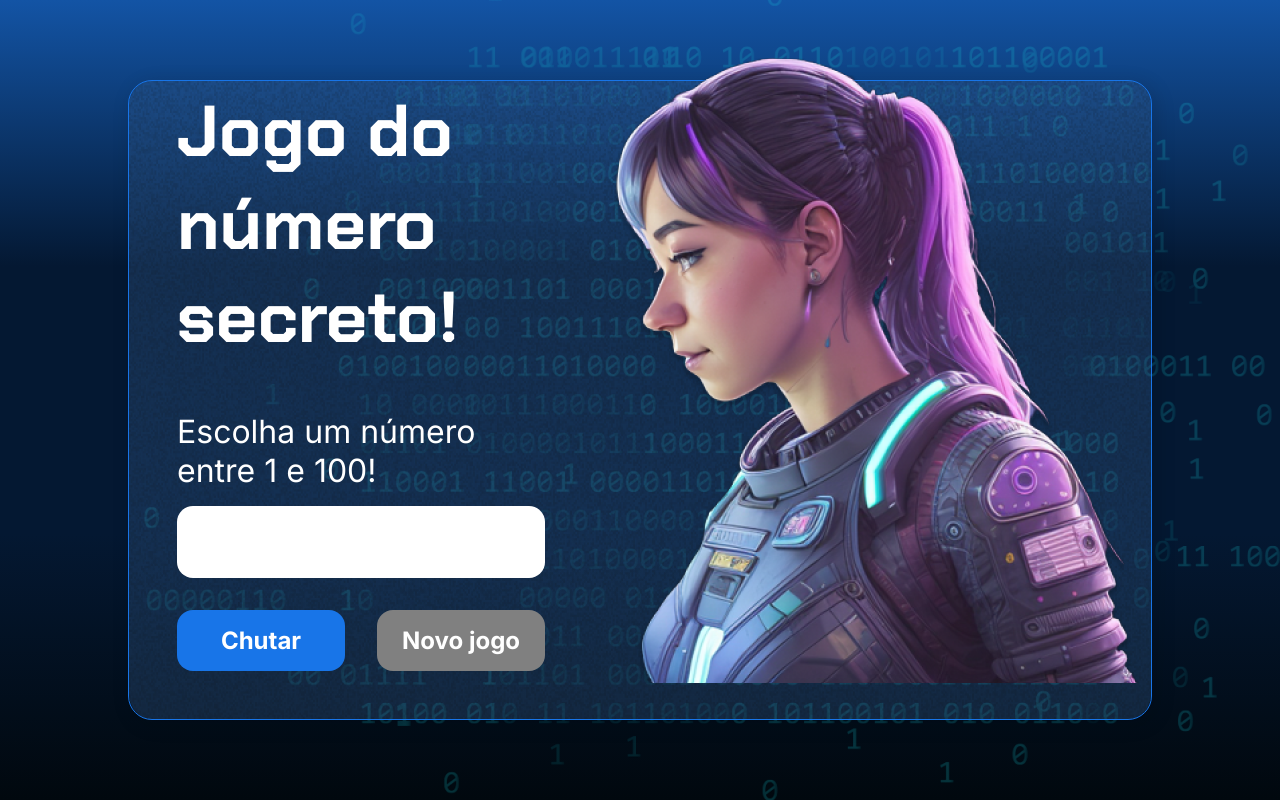
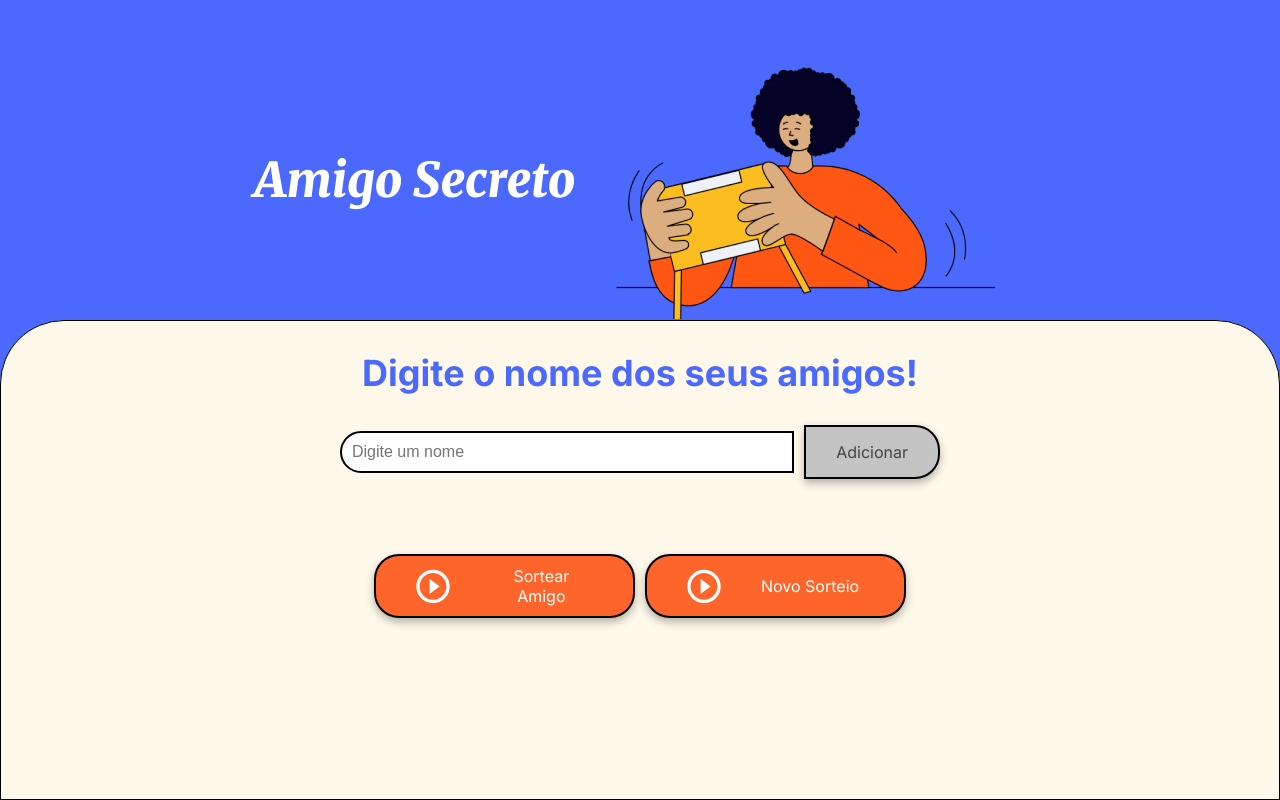
Before and after one commit to dyeggomg/challenge-amigo-secreto_pt-main, a plain HTML site: page index.html in a window 1280 px wide. Drawn offline with Linux system fonts and the light colour scheme.

Commit message:
Add files via upload

```diff
--- a/app.js
+++ b/app.js
@@ -1,12 +1,6 @@
-let listaDeNumerosSorteados = [];
-let numeroLimite = 100;
-let numeroSecreto = gerarNumeroAleatorio();
-let tentativas = 1;
+let amigos = [];
 
-function exibirTextoNaTela(tag, texto) {
-    let campo = document.querySelector(tag);
-    campo.innerHTML = texto;
-    //responsiveVoice.speak(texto, 'Brazilian Portuguese Female', {rate:1.2}); // Adiciona a funcionalidade de falar o texto
+function exibirTexto(texto) {
     if ('speechSynthesis' in window) {
         let utterance = new SpeechSynthesisUtterance(texto);
         utterance.lang = 'pt-BR';
@@ -17,58 +11,63 @@ function exibirTextoNaTela(tag, texto) {
     }
 }
 
-function exibirMensagemInicial() {
-    exibirTextoNaTela('h1', 'Jogo do número secreto!');
-    exibirTextoNaTela('p', 'Escolha um número entre 1 e 100!');
+function iniciarJogo() {
+    const mensagemInicial = "Digite o nome dos seus amigos!";
+    exibirTexto(mensagemInicial);
 }
 
-exibirMensagemInicial();
+function adicionarAmigo() {
+    const input = document.getElementById("amigo");
+    const nome = input.value.trim();
 
-function verificarChute() {
-    let chute = document.querySelector('input').value;
+    // Verifica se o nome está vazio
+    if (nome === "") {
+        alert("Informe um nome válido!");
+        exibirTexto("Informe um nome válido!");
+        return;
+    }
 
-    if (chute == numeroSecreto) {
-        exibirTextoNaTela('h1', 'Acertou!');
-        let palavraTentativa = tentativas > 1 ? 'tentativas' : 'tentativa';
-        let mensagemTentativas = `Você descobriu o número secreto com ${tentativas} ${palavraTentativa}!`;
-        exibirTextoNaTela('p', mensagemTentativas);
-        document.getElementById('reiniciar').removeAttribute('disabled');
-    } else {
-        if (chute > numeroSecreto) {
-            exibirTextoNaTela('p', 'O número secreto é menor!');
-        } else {
-            exibirTextoNaTela('p', 'O número secreto é maior!');
-        }
-        tentativas++;
-        limparCampo();
+    // Verifica se o nome contém apenas letras
+    if (!/^[A-Za-z]+$/.test(nome)) {
+        alert("Nome inválido! Digite novamente.");
+        exibirTexto("Nome inválido! Digite novamente.");
+        input.value = "";
+        return;
     }
+
+    amigos.push(nome);
+    atualizarLista();
+    input.value = "";
+    exibirTexto(`Amigo ${nome} adicionado!`);
 }
 
-function gerarNumeroAleatorio() {
-    let numeroEscolhido = parseInt(Math.random() * numeroLimite + 1);
-    let quantidadeDeElementosNaLista = listaDeNumerosSorteados.length;
+function atualizarLista() {
+    const lista = document.getElementById("listaAmigos");
+    lista.innerHTML = "";
 
-    if (quantidadeDeElementosNaLista == numeroLimite) {
-        listaDeNumerosSorteados = [];
-    }
-    if (listaDeNumerosSorteados.includes(numeroEscolhido)) {
-        return gerarNumeroAleatorio();
-    } else {
-        listaDeNumerosSorteados.push(numeroEscolhido);
-        console.log(listaDeNumerosSorteados)
-        return numeroEscolhido;
-    }
+    amigos.forEach(nome => {
+        const li = document.createElement("li");
+        li.textContent = nome;
+        lista.appendChild(li);
+    });
 }
 
-function limparCampo() {
-    chute = document.querySelector('input');
-    chute.value = '';
+function sortearAmigo() {
+    if (amigos.length < 2) {
+        alert("Informe mais um nome de amigo!");
+        exibirTexto("Informe mais um nome de amigo!");
+        return;
+    }
+
+    const sorteado = amigos[Math.floor(Math.random() * amigos.length)];
+    const resultado = document.getElementById("resultado");
+    resultado.innerHTML = `<li class="resultado-nome">${sorteado}</li>`;
+    exibirTexto(`Amigo sorteado: ${sorteado}`);
 }
 
-function reiniciarJogo() {
-    numeroSecreto = gerarNumeroAleatorio();
-    limparCampo();
-    tentativas = 1;
-    exibirMensagemInicial();
-    document.getElementById('reiniciar').setAttribute('disabled', true)
+function novoSorteio() {
+    amigos = [];
+    document.getElementById("listaAmigos").innerHTML = "";
+    document.getElementById("resultado").innerHTML = "";
+    exibirTexto("Lista de amigos resetada. Novo sorteio pronto!");
 }
--- a/index.html
+++ b/index.html
@@ -1,43 +1,47 @@
 <!DOCTYPE html>
 <html lang="pt-br">
-
 <head>
     <meta charset="UTF-8">
     <meta name="viewport" content="width=device-width, initial-scale=1.0">
-    <!-- <script src="https://code.responsivevoice.org/responsivevoice.js"></script> -->
-    <script src="https://code.responsivevoice.org/responsivevoice.js?key=T5zwuyYU"></script>
-
+    <link rel="stylesheet" href="style.css">
     <link rel="preconnect" href="https://fonts.googleapis.com">
     <link rel="preconnect" href="https://fonts.gstatic.com" crossorigin>
-    <link href="https://fonts.googleapis.com/css2?family=Chakra+Petch:wght@700&family=Inter:wght@400;700&display=swap"
-        rel="stylesheet">
-    <link rel="stylesheet" href="style.css">
-    <title>JS Game</title>
+    <link href="https://fonts.googleapis.com/css2?family=Inter:wght@100;400;700;900&family=Merriweather:ital,wght@0,300;0,400;0,700;0,900;1,300;1,400;1,700;1,900&display=swap" rel="stylesheet">
+    <script src="https://code.responsivevoice.org/responsivevoice.js?key=T5zwuyYU"></script>
+    <title>Amigo Secreto</title>
 </head>
 
-<body>
+<body onload="iniciarJogo()">
+    <main class="main-content">
+        <header class="header-banner">
+            <h1 class="main-title">Amigo Secreto</h1>
+            <img src="assets/amigo-secreto.png" alt="Imagem representativa de amigo secreto">
+        </header>
 
-    <div class="container">
-        <div class="container__conteudo">
-            <div class="container__informacoes">
-                <div class="container__texto">
-                    <h1>Adivinhe o <span class="container__texto-azul">numero secreto</span></h1>
-                    <p class="texto__paragrafo">Escolha um número entre 1 a 100!</p>
-                </div>
-                <input type="number" min="1" max="10" class="container__input">
-                <div class="chute container__botoes">
-                    <button onclick="verificarChute()" class="container__botao">Chutar</button>
-                    <button onclick="reiniciarJogo()" id="reiniciar" class="container__botao" disabled>Novo jogo</button>
-                </div>
+        <section class="input-section">
+            <h2 class="section-title">Digite o nome dos seus amigos!</h2>
+            <div class="input-wrapper">
+                <input type="text" id="amigo" class="input-name" placeholder="Digite um nome">
+                <button class="button-add" onclick="adicionarAmigo()">Adicionar</button>
             </div>
-            <img src="./img/ia.png" alt="Uma pessoa olhando para a esquerda" class="container__imagem-pessoa" />
-        </div>
-    </div>
 
+            <ul id="listaAmigos" class="name-list" aria-labelledby="listaAmigos" role="list"></ul>
+            <ul id="resultado" class="result-list" aria-live="polite"></ul>
 
+            <div class="button-container-row">
+                <button class="button-draw" onclick="sortearAmigo()" aria-label="Sortear amigo secreto">
+                    <img src="assets/play_circle_outline.png" alt="Ícone para sortear">
+                    Sortear Amigo
+                </button>
+                <button class="button-draw" onclick="novoSorteio()" aria-label="Novo Sorteio">
+                    <img src="assets/play_circle_outline.png" alt="Ícone para novo sorteio">
+                    Novo Sorteio
+                </button>
+            </div>
 
+        </section>
+    </main>
 
     <script src="app.js" defer></script>
 </body>
-
 </html>
--- a/style.css
+++ b/style.css
@@ -1,140 +1,181 @@
+:root {
+    --color-primary: #4B69FD;
+    --color-secondary: #FFF9EB;
+    --color-tertiary: #C4C4C4;
+    --color-button: #fe652b;
+    --color-button-hover: #e55720;
+    --color-text: #444444;
+    --color-white: #FFFFFF;
+}
+
+/* Estilos gerais */
 * {
-    box-sizing: border-box;
     margin: 0;
     padding: 0;
-    color: white;
+    box-sizing: border-box;
 }
 
 body {
-    background: linear-gradient(#1354A5 0%, #041832 33.33%, #041832 66.67%, #01080E 100%);
     height: 100vh;
+    background-color: var(--color-primary);
     display: flex;
+    justify-content: center;
     align-items: center;
+}
+
+.main-content {
+    display: flex;
+    flex-direction: column;
+    height: 100%;
+    width: 100%;
+}
+
+/* Banner */
+.header-banner {
+    flex: 40%;
+    display: flex;
+    justify-content: center;
+    align-items: center;
+    padding: 40px 0 0;
+}
+
+/* Seção de entrada */
+.input-section {
+    flex: 60%;
+    background-color: var(--color-secondary);
+    border: 1px solid #000;
+    border-radius: 64px 64px 0 0;
+    display: flex;
+    flex-direction: column;
+    align-items: center;
+    padding: 20px;
+    width: 100%;
+}
+
+/* Títulos */
+.main-title {
+    font-size: 48px;
+    font-family: "Merriweather", serif;
+    font-weight: 900;
+    font-style: italic;
+    color: var(--color-white);
+}
+
+.section-title {
+    font-family: "Inter", serif;
+    font-size: 36px;
+    font-weight: 700;
+    color: var(--color-primary);
+    margin: 10px 0;
+    text-align: center;
+}
+
+/* Contêineres de entrada e botão */
+.input-wrapper {
+    display: flex;
+    justify-content: center;
+    width: 100%;
+    max-width: 600px;
+    margin-top: 20px;
+}
+
+.input-name {
+    width: 100%;
+    padding: 10px;
+    border: 2px solid #000;
+    border-radius: 25px 0 0 25px;
+    font-size: 16px;
+}
+
+.button-container {
+    width: 300px;
     justify-content: center;
 }
 
-
-body::before {
-    background-image: url("img/code.png");
-    background-repeat: no-repeat;
-    background-position: right;
-    content: "";
-    display: block;
-    position: absolute;
-    width: 100%;
-    height: 100%;
-    opacity: 0.4;
+.button-container-row {
+    display: flex;
+    justify-content: center;
+    gap: 10px; /* Espaço entre os botões */
 }
 
-.container {
-    width: 80%;
-    height: 80%;
+/* Estilos de entrada de texto */
+.input-title {
+    flex: 1;
+    padding: 10px 15px;
+    font-size: 16px;
+    border: 2px solid #333;
+    border-right: none;
+    border-radius: 25px 0 0 25px;
+    font-family: "Merriweather", serif;
+    box-shadow: 0 4px 8px rgba(0, 0, 0, 0.3);
+}
+
+/* Estilos de botão */
+button {
+    padding: 15px 30px;
+    font-family: "Inter", sans-serif;
+    font-size: 16px;
+    border: 2px solid #000;
+    border-radius: 25px;
+    box-shadow: 0 4px 8px rgba(0, 0, 0, 0.3);
+    cursor: pointer;
+}
+
+.button-add {
+    background-color: var(--color-tertiary);
+    color: var(--color-text);
+    border-radius: 0 25px 25px 0;
+}
+
+.button-add:hover {
+    background-color: #a1a1a1;
+}
+
+/* Listas */
+ul {
+    list-style-type: none;
+    color: var(--color-text);
+    font-family: "Inter", sans-serif;
+    font-size: 18px;
+    margin: 20px 0;
+}
+
+.result-list {
+    margin-top: 15px;
+    color: #05DF05;
+    font-size: 22px;
+    font-weight: bold;
+    text-align: center;
+}
+
+/* Botão de sortear título */
+.button-draw {
     display: flex;
     align-items: center;
-    justify-content: space-between;
-    border-radius: 24px;
-    border: 1px solid #1875E8;
-    box-shadow: 4px 4px 20px 0px rgba(1, 8, 14, 0.15);
-    background-image: url("img/Ruido.png");
-    background-size: 100% 100%;
-    position: relative;
+    width: 100%;
+    padding: 10px 40px;
+    color: var(--color-white);
+    background-color: var(--color-button);
+    font-size: 16px;
 }
 
+.button-draw img {
+    margin-right: 40px;
+}
 
-.container__conteudo {
+.button-draw:hover {
+    background-color: var(--color-button-hover);
+}
+
+.input-wrapper {
     display: flex;
     align-items: center;
-    position: absolute;
-    bottom: 0;
+    gap: 10px; /* Espaço entre os elementos */
 }
 
-.container__informacoes {
-    flex: 1;
-    padding: 3rem;
+.name-list {
+    display: flex;
+    gap: 10px;
+    list-style: none;
+    padding-left: 0;
 }
-
-.container__botao {
-    border-radius: 16px;
-    background: #1875E8;
-    padding: 16px 24px;
-    width: 100%;
-    font-size: 24px;
-    font-weight: 700;
-    border: none;
-    margin-top: 2rem;
-}
-
-.container__texto {
-    margin: 16px 0 16px 0;
-}
-
-.container__texto-azul {
-    color: #1875E8;
-}
-
-.container__input {
-    width: 100%;
-    height: 72px;
-    border-radius: 16px;
-    background-color: #FFF;
-    border: none;
-    color: #1875E8;
-    padding: 2rem;
-    font-size: 24px;
-    font-weight: 700;
-    font-family: 'Inter', sans-serif;
-}
-
-.container__botoes {
-    display: flex;
-    gap: 2em;
-}
-
-h1 {
-    font-family: 'Chakra Petch', sans-serif;
-    font-size: 72px;
-    padding-bottom: 3rem;
-}
-
-p,
-button {
-    font-family: 'Inter', sans-serif;
-}
-
-.texto__paragrafo {
-    font-size: 32px;
-    font-weight: 400;
-}
-
-button:disabled {
-    background-color: gray;
-}
-
-@media screen and (max-width: 1250px) {
-
-    h1 {
-        font-size: 50px;
-    }
-
-    .container__botao {
-        font-size: 16px;
-    }
-
-
-    .texto__paragrafo {
-        font-size: 24px;
-    }
-
-    .container__imagem-pessoa {
-        display: none;
-    }
-
-    .container__conteudo {
-        display: block;
-        position: inherit;
-    }
-
-    .container__informacoes {
-        padding: 1rem
-    }
-}
```
Also changed, not shown: assets/amigo-secreto.png (added), assets/play_circle_outline.png (added).
